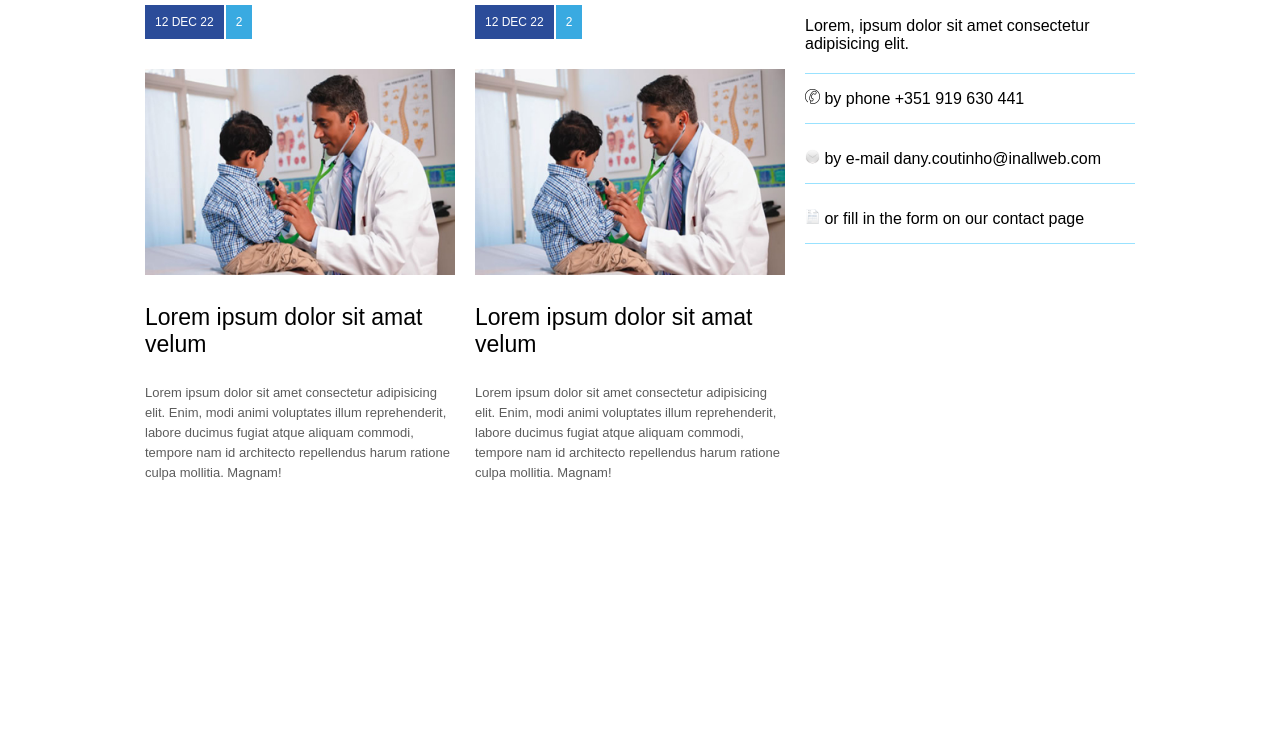
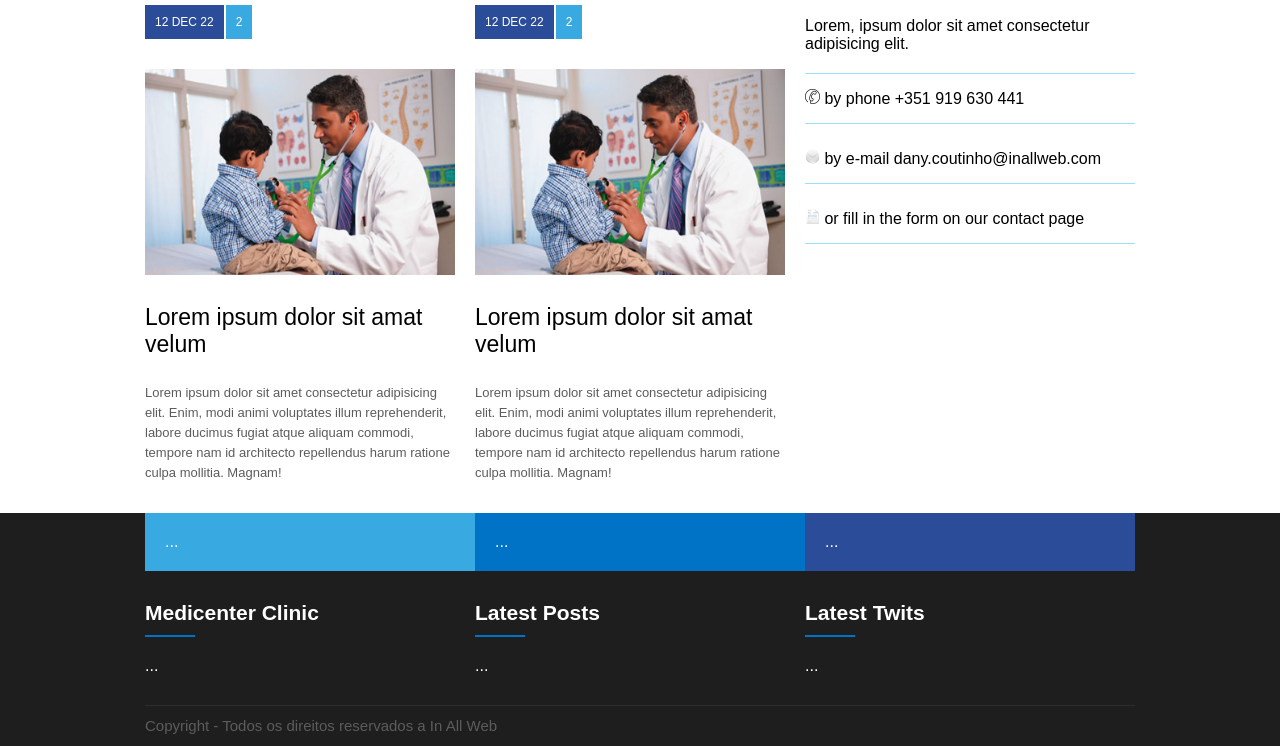
Before and after one commit to DanyCoutinho/Projeto_Site_com_Flexbox_e_HTML_Semantico, a plain HTML site: page index.html in a window 1280 px wide. Shown: the part 1380-2126 px from the top of the page. Before the commit the page ends 1893 px from the top, so only its background shows below. Drawn offline with Linux system fonts and the light colour scheme.

Commit message:
Footer Begin parte 6

```diff
--- a/assets/css/style.css
+++ b/assets/css/style.css
@@ -237,3 +237,57 @@ div .departments_empty {
     padding: 5px 0 15px 0;
     margin: 10px 0 20px 0;
 }
+
+.flex-column {
+    flex-direction: column;
+}
+
+footer {
+    display: flex;
+    justify-content: center;
+    background-color: #1e1e1e;
+}
+
+.footer_menu {
+    display: flex;
+}
+
+.fm1, .fm2, .fm3 {
+    flex: 1;
+    color: white;
+    padding: 20px;
+}
+
+.fm1 {
+    background-color: #39aae1;
+}
+
+.fm2 {
+    background-color: #0073c7;
+}
+
+.fm3 {
+    background-color: #2b4c99;
+}
+
+.footer_area {
+    display: flex;
+}
+
+.footer_area_item {
+    flex: 1;
+    color: white;
+}
+
+footer .widget_title_text {
+    color: white;
+}
+
+.footer_copy {
+    color: #5c5c5c;
+    font-size: 15px;
+    border-top: 1px solid #2c2c2c;
+    height: 40px;
+    line-height: 40px;
+    margin-top: 30px;
+}
--- a/index.html
+++ b/index.html
@@ -210,7 +210,63 @@
     </section>
 
     <footer>
-
+        <div class="container flex-column">
+            <div class="footer_menu">
+                <div class="fm1">
+                    ...
+                </div>
+                <div class="fm2">
+                    ...
+                </div>
+                <div class="fm3">
+                    ...
+                </div>
+            </div>
+            <div class="footer_area">
+                <div class="footer_area_item">
+                    <div class="widget">
+                        <div class="widget_title">
+                            <div class="widget_title_text">
+                                Medicenter Clinic
+                            </div>
+                            <div class="widget_title_bar"></div>
+                        </div>
+                        <div class="widget_body flex">
+                            ...
+                        </div>
+                    </div>
+                </div>
+                <div class="footer_area_item">
+                    <div class="widget">
+                        <div class="widget_title">
+                            <div class="widget_title_text">
+                                Latest Posts
+                            </div>
+                            <div class="widget_title_bar"></div>
+                        </div>
+                        <div class="widget_body flex">
+                            ...
+                        </div>
+                    </div>
+                </div>
+                <div class="footer_area_item">
+                    <div class="widget">
+                        <div class="widget_title">
+                            <div class="widget_title_text">
+                                Latest Twits
+                            </div>
+                            <div class="widget_title_bar"></div>
+                        </div>
+                        <div class="widget_body flex">
+                            ...
+                        </div>
+                    </div>
+                </div>
+            </div>
+            <div class="footer_copy">
+                Copyright - Todos os direitos reservados a In All Web
+            </div>
+        </div>
     </footer>
 </body>
 </html>
```
